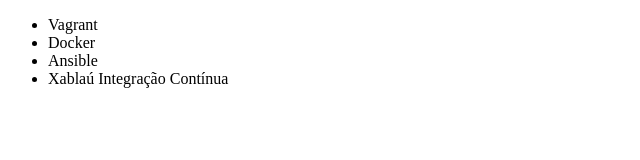
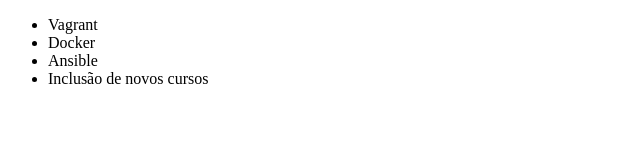
Before and after one commit to Duuhwow/Alura-GIT, a plain HTML site: page index.HTML in a window 1280 px wide. Shown: the full height of the page, 0-640 px from the left. Drawn offline with Linux system fonts and the light colour scheme.

Commit message:
Adicionado uma nova linha de novos cursos

```diff
--- a/index.HTML
+++ b/index.HTML
@@ -9,8 +9,7 @@
         <li>Vagrant</li>
         <li>Docker</li>
         <li>Ansible</li>
-        <li> Xablaú
-Integração Contínua</li>
+        <li>Inclusão de novos cursos</li>
     </ul>
 </body>
 </html>
```
